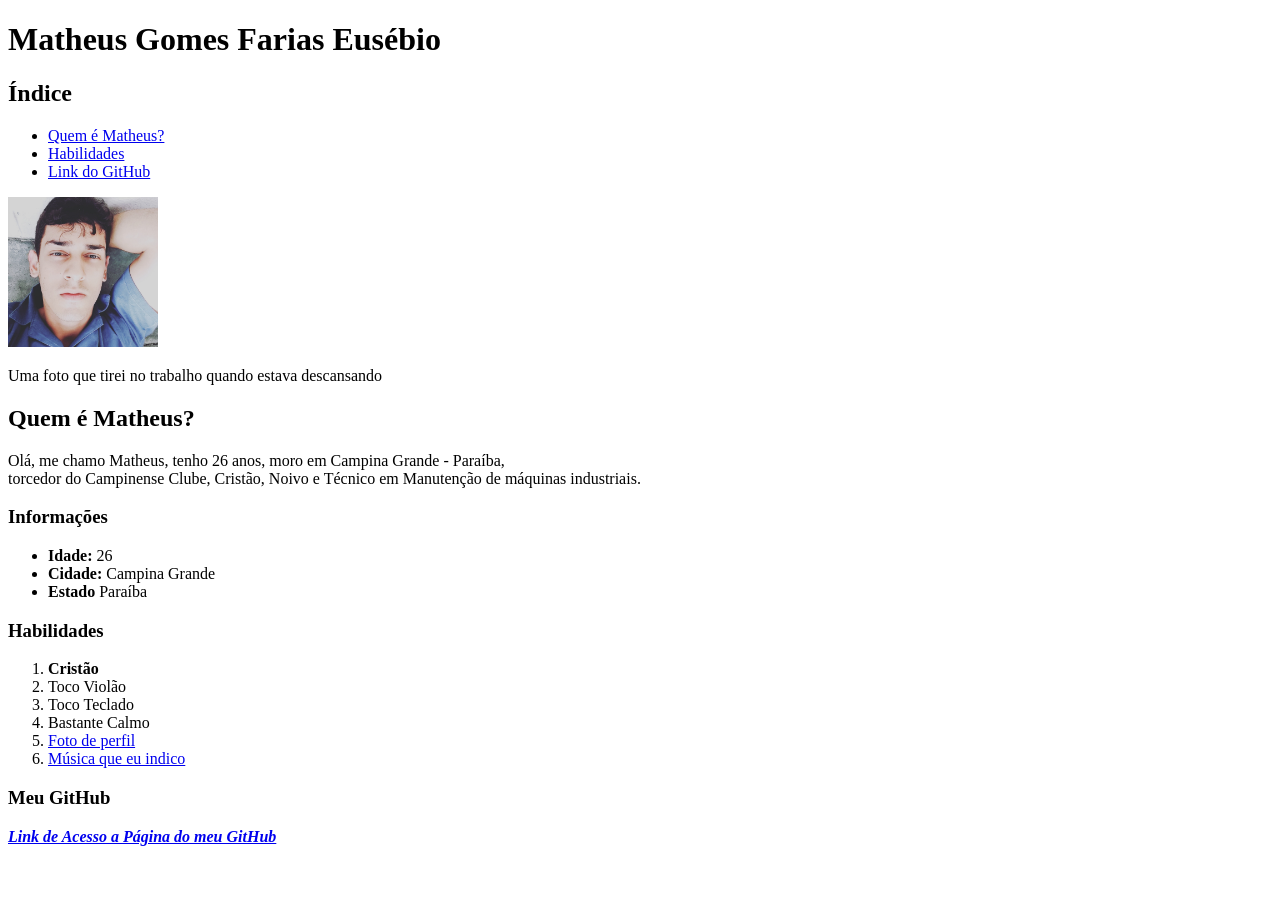
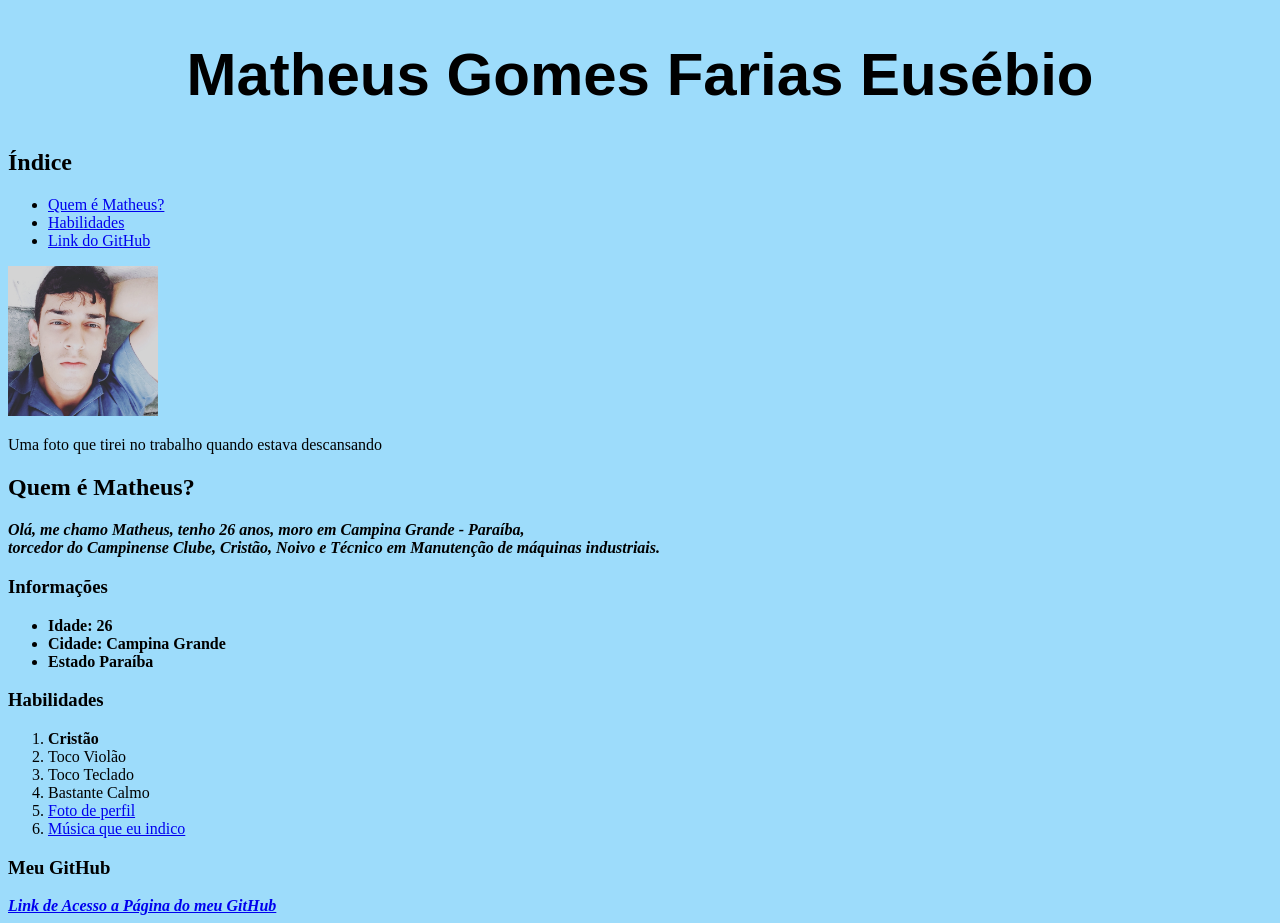
Before and after one commit to MatheusGomes16b/MatheusGomes16b.github.io, a plain HTML site: page index.html in a window 1280 px wide. Before the commit the page ends 854 px from the top, so only its background shows below. Drawn offline with Linux system fonts and the light colour scheme.

Commit message:
modificacao04

```diff
--- a/index.html
+++ b/index.html
@@ -5,7 +5,11 @@
     <meta http-equiv="X-UA-Compatible" content="IE=edge">
     <meta name="viewport" content="width=device-width, initial-scale=1.0">
     <title>Exercício 3.1 | Trybe 16b</title>
+    <link rel="stylesheet" type="text/css" href="style.css">
 </head>
+    <style>
+
+    </style>
 <body>
     <h1>Matheus Gomes Farias Eusébio</h1>
     <h2>Índice</h2>
@@ -23,13 +27,13 @@
     <img class="fotop" src="Foto Perfil.jpeg" alt="Foto do perfil" width="150">
     <p>Uma foto que tirei no trabalho quando estava descansando</p>
     <h2 class="01">Quem é Matheus?</h2>
-        <p>Olá, me chamo Matheus, tenho 26 anos, moro em Campina Grande - Paraíba, <br>
+        <p id="descritivo">Olá, me chamo Matheus, tenho 26 anos, moro em Campina Grande - Paraíba, <br>
              torcedor do Campinense Clube, Cristão, Noivo e Técnico em Manutenção de máquinas industriais.</p>
     <h3>Informações</h3>
-    <ul>
-        <li><strong>Idade:</strong> 26</li>
-        <li><strong>Cidade:</strong> Campina Grande</li>
-        <li><strong>Estado</strong> Paraíba</li>
+    <ul id="infosobre">
+        <li>Idade: 26</li>
+        <li>Cidade: Campina Grande</li>
+        <li>Estado Paraíba</li>
     </ul>
     <h3 class="02">Habilidades</h3>
     <ol>
--- /dev/null
+++ b/style.css
@@ -0,0 +1,19 @@
+h1{
+        font-family: sans-serif;
+        font-size: 60px;
+        text-align: center;
+ }
+
+ #descritivo{
+
+     font-weight: bold;
+     font-style: italic;
+ }
+
+ body {
+     background-color: #9DDCFB;
+ }
+
+ #infosobre {
+     font-weight: bold;
+ }
```
